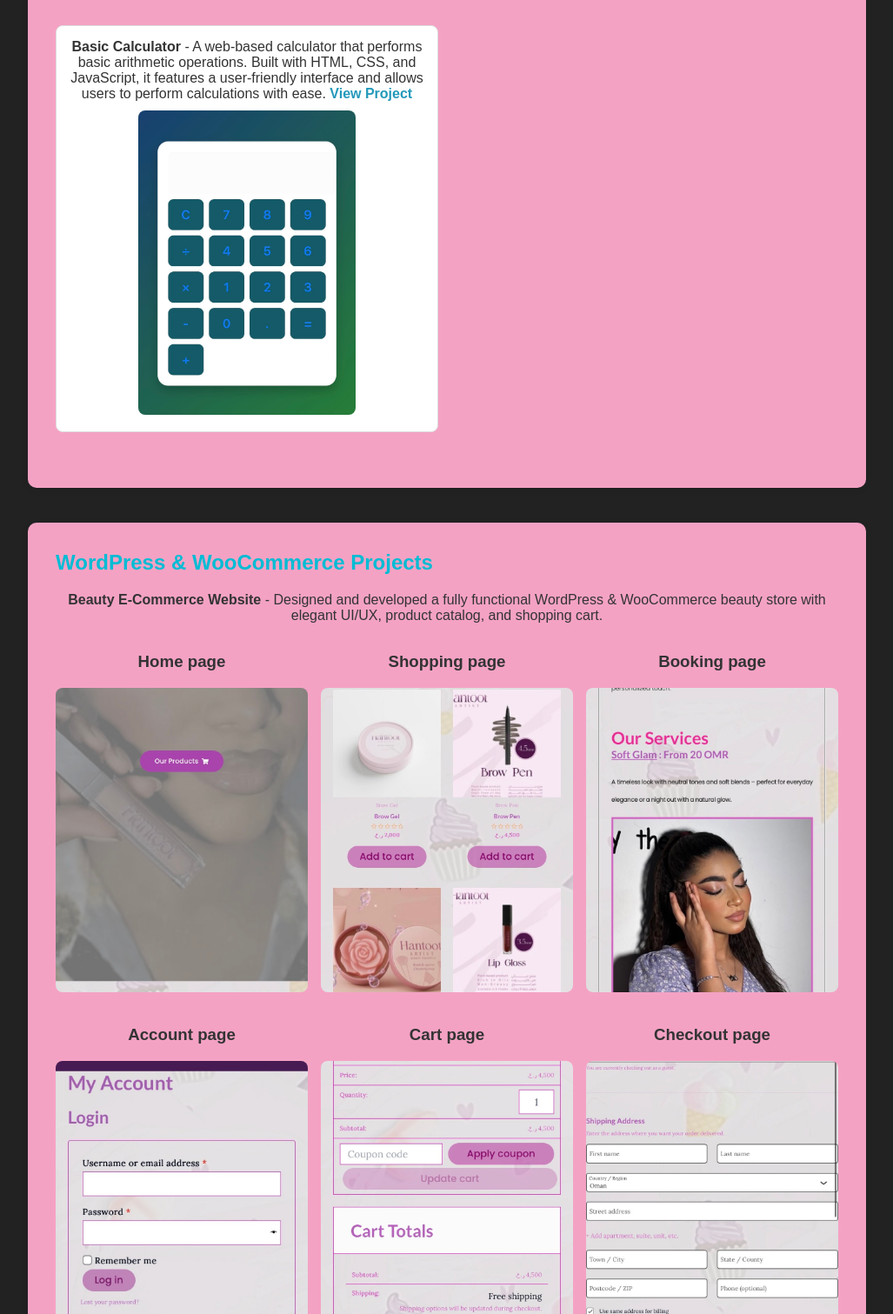
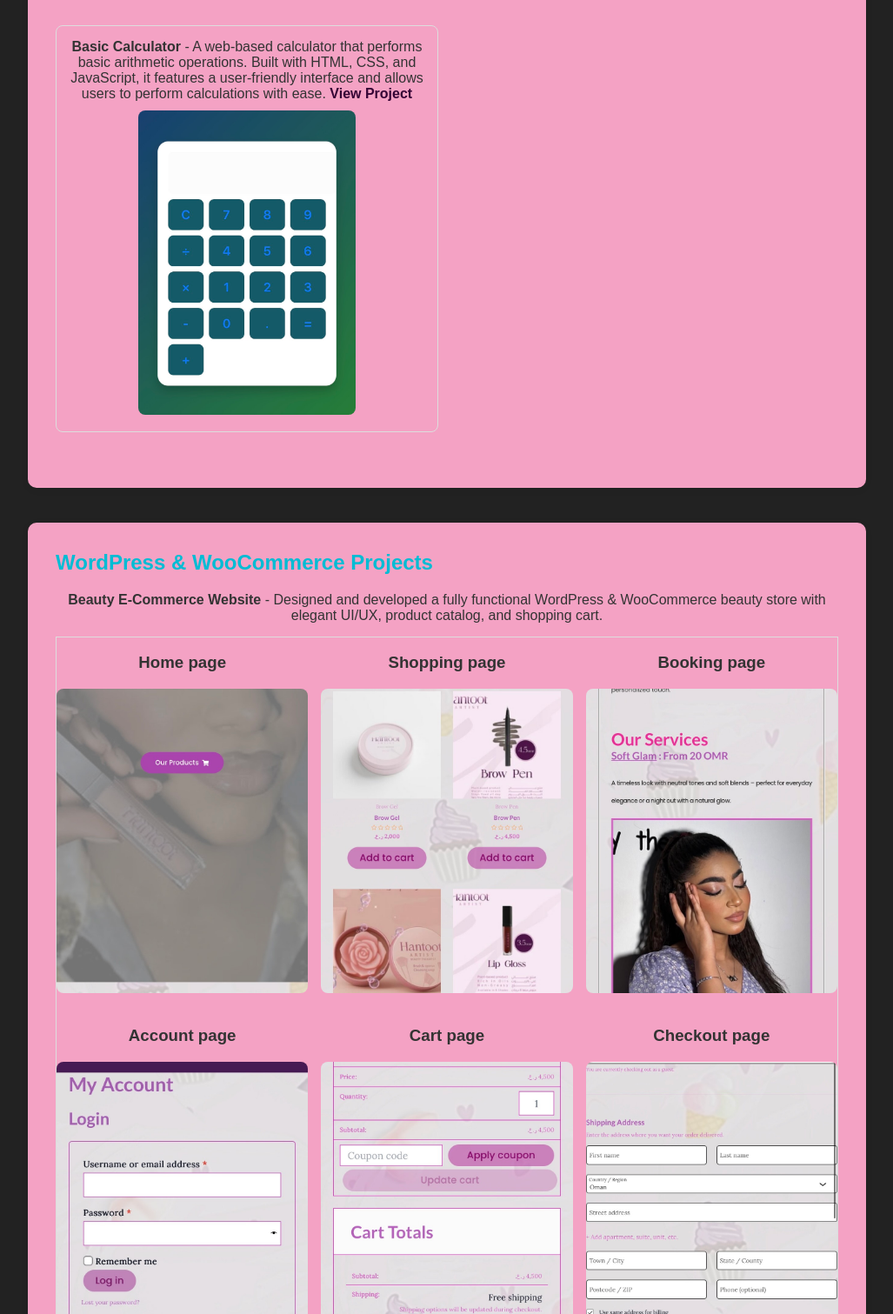
Before and after one commit to CodewithThandi/my-portfolio, a plain HTML site: page index.html in a window 1280 px wide. Shown: the part 1910-3421 px from the top of the page at 87% size, without its empty margins (126-1153 px from the left). Drawn offline with Linux system fonts and the light colour scheme.

Commit message:
Add files via upload

```diff
--- a/index.html
+++ b/index.html
@@ -63,7 +63,7 @@
             cursor: pointer;
         }
         section a {
-            color: #2499ba;
+            color: #350435;
             text-decoration: none;
             font-weight: bold;
             font-family: 'Poppins', sans-serif;
@@ -139,7 +139,7 @@
             border: 1px solid #ddd;
             border-radius: 8px;
             padding: 15px;
-            background: #fff;
+            background: #f4a2c4;
 
         }
 
@@ -241,7 +241,7 @@
         <ul class="projects-list">
             <li>
                 <strong>Beauty E-Commerce Website</strong> - Designed and developed a fully functional WordPress & WooCommerce beauty store with elegant UI/UX, product catalog, and shopping cart.
-             <div style="display: grid; grid-template-columns: repeat(3, 1fr); gap: 15px; text-align: center; margin-top: 15px;">
+             <div style="display: grid; grid-template-columns: repeat(3, 1fr); gap: 15px; text-align: center; margin-top: 15px; border: 1px solid #ddd;">
                 <div style="flex: 1 1 calc(33% - 20px); max-width: 300px; text-align: center;">
                 <h3>Home page</h3><img src="homepage.jpeg" alt="Beauty E-Commerce Home" style="width:100%; height: 350px; object-fit: cover; border-radius:8px;">
                 </div>
```
